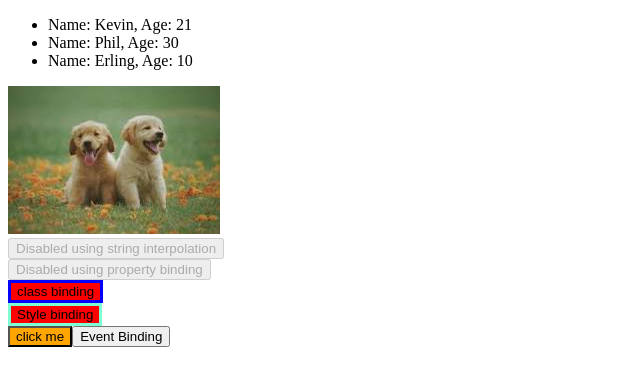
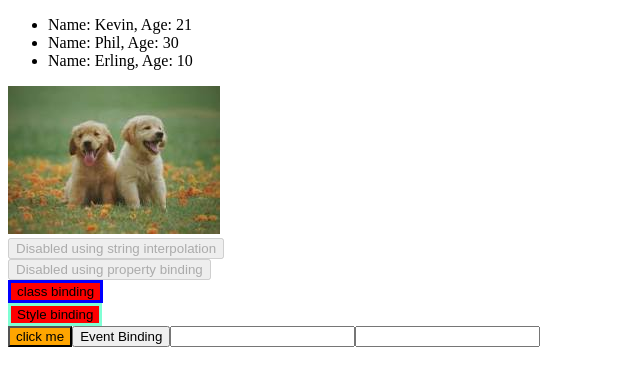
Before and after one commit to Akash1421/AngularPractice, an Angular app: page / in a window 1280 px wide. Shown: the top 386 px of the page, without its empty margins (0-640 px from the left). Built offline with nearby package versions, Linux system fonts and the light colour scheme.

Commit message:
Event binding1

```diff
--- a/src/app/header/header.component.html
+++ b/src/app/header/header.component.html
@@ -19,4 +19,6 @@
 <button [style.backgroundColor]="styleVar ? 'green':'orange'" (click)="changeBackground()">click me</button>
 
 <!--Event Binding-->
-<button (click)="clickedButton()">Event Binding</button>
+<button (click)="clickedButton()" (mouseover)="mouseHover()">Event Binding</button>
+<input type="text" (keyup)="eneterdKey()"/>
+<input type="text" (keyup)="enterKey($event)"/>
--- a/src/app/header/header.component.ts
+++ b/src/app/header/header.component.ts
@@ -47,6 +47,18 @@ export class HeaderComponent  {
     console.log("button clicked");
   }
 
+  mouseHover(){
+    console.log("mouse hovered")
+  }
+
+  eneterdKey(){
+    console.log("key pressed")
+  }
+
+  enterKey(event:any){
+    console.log(event.keyCode)
+
+  }
 
 
 
```
Also changed, not shown: src/app/app.component.ts (+7 -0 lines).
